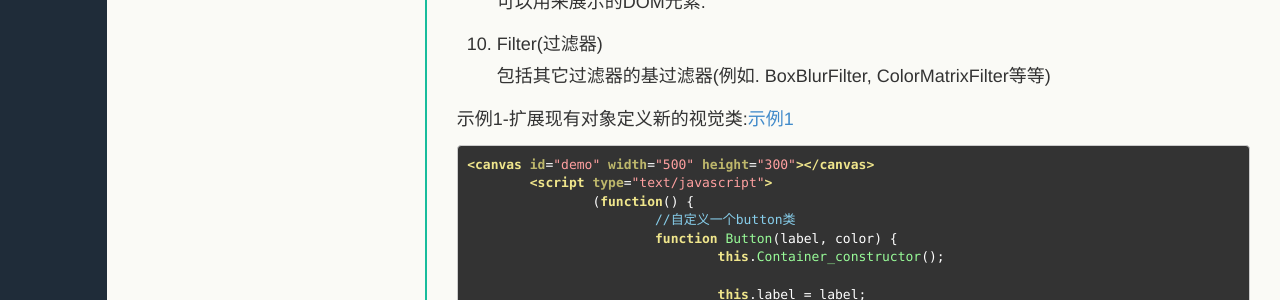
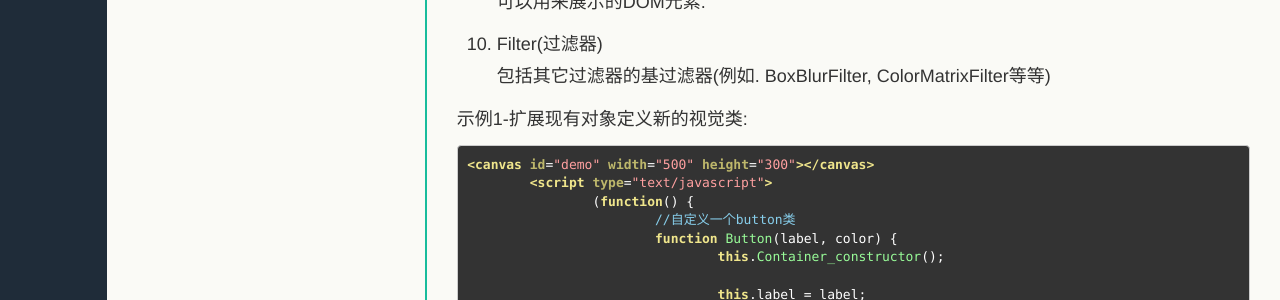
Before and after one commit to echoZQ/echo-blog, a Jekyll site: the page built from _posts/2015-07-19-createJs.md, in a window 1280 px wide. Shown: the part 1259-1559 px from the top of the page. Built offline with Jekyll 4.4.1, drawn with Linux system fonts in a browser that asks for light colours; Markdown is read by kramdown in place of the engine named in the settings.

Commit message:
createJs update

```diff
--- a/_posts/2015-07-19-createJs.md
+++ b/_posts/2015-07-19-createJs.md
@@ -47,7 +47,7 @@ Easel中可以展现物体的抽象基类(所有可视物件(例如Bitmap、Shap
 10. Filter(过滤器)
 包括其它过滤器的基过滤器(例如. BoxBlurFilter, ColorMatrixFilter等等)
 
-示例1-扩展现有对象定义新的视觉类:[示例1](http://share.local:8002/html/easel/button.html)
+示例1-扩展现有对象定义新的视觉类:
 
 	<canvas id="demo" width="500" height="300"></canvas>
 		<script type="text/javascript">
@@ -139,7 +139,7 @@ Easel中可以展现物体的抽象基类(所有可视物件(例如Bitmap、Shap
 [Javascript继承机制的设计思想](http://www.ruanyifeng.com/blog/2011/06/designing_ideas_of_inheritance_mechanism_in_javascript.html)
 
 #### 关于extend
-[示例](http://share.local:8002/html/extend.html)
+
 extend方法常用于开发jquery插件。jQuery提供了两个方法，$.extend和$.fn.extend，简单来说：$.extend(),是用来扩展jQuery静态方法(把两个或者更多的对象合并到第一个当中，静态方法无法用实例调用)；$.fn.extend()是用来扩展jQuery实例方法(**把对象挂载到jQuery的prototype属性**，来扩展一个新的jQuery实例方法)。
 
 	//扩展静态方法：
@@ -297,7 +298,7 @@ easelJs的鼠标交互事件很容易，只要监听鼠标事件即可。事件
 easelJs阻止事件传播可以用object.mouseChildren = false; 禁止事件发生可以用object.mouseEnabled = false;
 
 stagemousemove stagemouseup stagemousedown:stage上的任何地方可以发生stagemousedown，stagemouseup和stagemousemove这几种交互事件。之前见过的一个很喜欢的效果easelJs也可以轻松实现
-[实例4](http://share.local:8002/html/easel/stage.html)
+
 
 	window.onload = function () {
 		var stage, label, shape, oldX, oldY, size, color;
@@ -340,7 +341,7 @@ stagemousemove stagemouseup stagemousedown:stage上的任何地方可以发生st
 
 ![图片显示](/echo-blog/public/img/2015-07-26-paint.png)
 
-pressmove: [示例5](http://share.local:8002/html/easel/drag.html)
+pressmove:
 
    	window.onload = function () {
 		var stage, output;
@@ -371,8 +372,6 @@ pressmove: [示例5](http://share.local:8002/html/easel/drag.html)
 [EaselJS新手上路](http://blog.eddie.com.tw/2011/09/10/introduction-to-easeljs/)
 
 ### soundJs
-
-[示例](http://share.local:8002/html/sound/sound.html)
 
 	<body>
 		<button id="btn">开始播放</button>
```
Also changed, not shown: other parts of _posts/2015-07-19-createJs.md (+3 -2 lines).
